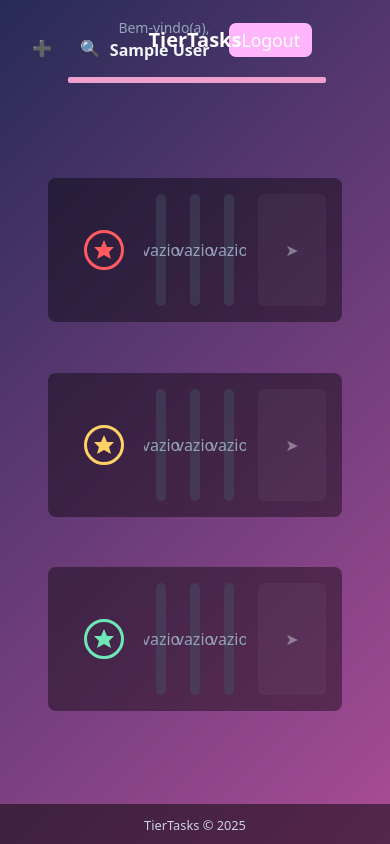
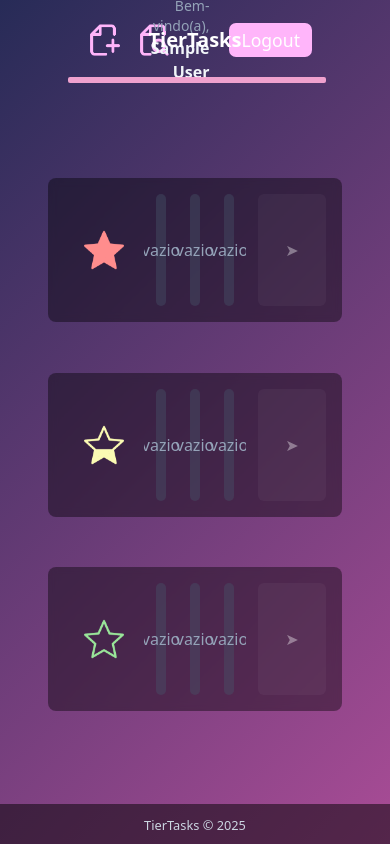
Before and after one commit to Clenilton-Filho/django-TierTasks, a Django app: page / in a window 390 px wide. Run offline with Django 5.2, Linux system fonts and the light colour scheme; the visitor is signed in with stand-in values (Sample User, id 1); data that the repository does not hold is empty; some libraries are stand-ins or nearby versions.

Commit message:
style: Adicionei os ícones dentro da pasta static, coloquei os ícones de criação e busca dentro da header pensando no futuro ao ficar responsivo

```diff
--- a/task_list/templates/task_list/home.html
+++ b/task_list/templates/task_list/home.html
@@ -3,12 +3,7 @@
 {% block content %}
 
   <!-- Botões que parecem estar dentro do header, mas estão fora-->
-  <div class="fixed top-7 z-40 header-controls-left">
-    <div class="flex flex-row items-center gap-3">
-      <button id="btnOpenAdd" data-open-modal="#addTaskModal" class="p-2 rounded-md text-pink-200 hover:bg-pink-600/20 bg-transparent">➕</button>
-      <button id="btnOpenSearch" data-open-modal="#searchModal" class="p-2 rounded-md text-pink-200 hover:bg-pink-600/20 bg-transparent">🔍</button>
-    </div>
-  </div>
+
 
   {# Conteúdo principal entre o header e o footer #}
   <main class="w-full px-6 pb-12 pt-6 flex items-center justify-center">
@@ -23,12 +18,7 @@
            <div class="flex items-center bg-black/40 p-4 rounded-lg backdrop-blur-sm">
             <!-- ícone do grupo -->
             <div class="w-20 flex justify-center">
-              <div class="w-10 h-10 rounded-full flex items-center justify-center" style="border:3px solid #ff5a5f;">
-                <!-- SVG estrela -->
-                <svg viewBox="0 0 24 24" class="w-6 h-6">
-                  <polygon fill="#ff5a5f" points="12,2 15,9 22,9 17,14 19,21 12,17 5,21 7,14 2,9 9,9"></polygon>
-                </svg>
-              </div>
+              <img src="/static/images/estrela_vermelha.png" style="width: 50%; height: 50%;">
             </div>
 
             <!-- 3 slots fixos -->
@@ -79,11 +69,7 @@
     <section class="priority-tier">
        <div class="flex items-center bg-black/40 p-4 rounded-lg backdrop-blur-sm">
         <div class="w-20 flex justify-center">
-          <div class="w-10 h-10 rounded-full flex items-center justify-center" style="border:3px solid #ffd166;">
-            <svg viewBox="0 0 24 24" class="w-6 h-6">
-              <polygon fill="#ffd166" points="12,2 15,9 22,9 17,14 19,21 12,17 5,21 7,14 2,9 9,9"></polygon>
-            </svg>
-          </div>
+          <img src="/static/images/estrela_amarela.png" style="width: 50%; height: 50%;">
         </div>
         <div class="flex-1 overflow-hidden">
           <div class="group-carousel relative overflow-hidden">
@@ -127,11 +113,7 @@
     <section class="priority-tier">
        <div class="flex items-center bg-black/40 p-4 rounded-lg backdrop-blur-sm">
         <div class="w-20 flex justify-center">
-          <div class="w-10 h-10 rounded-full flex items-center justify-center" style="border:3px solid #6ee7b7;">
-            <svg viewBox="0 0 24 24" class="w-6 h-6">
-              <polygon fill="#6ee7b7" points="12,2 15,9 22,9 17,14 19,21 12,17 5,21 7,14 2,9 9,9"></polygon>
-            </svg>
-          </div>
+          <img src="/static/images/estrela_verde.png" style="width: 50%; height: 50%;">
         </div>
         <div class="flex-1 overflow-hidden">
           <div class="group-carousel relative overflow-hidden">
--- a/templates/base.html
+++ b/templates/base.html
@@ -16,6 +16,14 @@
     <!-- Header -->
     <nav class="fixed top-0 left-1/2 transform -translate-x-1/2 bg-transparent z-30">
       <div class="h-20 flex items-center relative">
+
+        <!-- Área esquerda -->
+        <div class="gap-3">
+          <div class="flex items-center flex-row">
+            <img id="btnOpenAdd" data-open-modal="#addTaskModal" src="/static/images/criar_tarefa.png" class="p-2 rounded-md hover:bg-pink-600/20 bg-transparent cursor-pointer" style="width: 50px; height: 50px;">
+            <img id="btnOpenSearch" data-open-modal="#searchModal" src="/static/images/buscar_tarefa.png" class="p-2 rounded-md hover:bg-pink-600/20 bg-transparent cursor-pointer" style="width: 50px; height: 50px;">
+          </div>
+        </div>
 
         <!-- Título centralizado -->
         <a class="absolute left-1/2 top-1/2 transform -translate-x-1/2 -translate-y-1/2 font-bold text-xl text-white pointer-events-auto" href="{% url 'task_list:home' %}">TierTasks</a>
```
Also changed, not shown: static/images/apagar_tarefa.png (added), static/images/buscar_tarefa.png (added), static/images/configurar_tarefa.png (added), static/images/criar_tarefa.png (added), static/images/estrela_amarela.png (added), static/images/estrela_verde.png (added), static/images/estrela_vermelha.png (added), static/images/seta_proximo.png (added), static/images/tarefa_completada.png (added).
